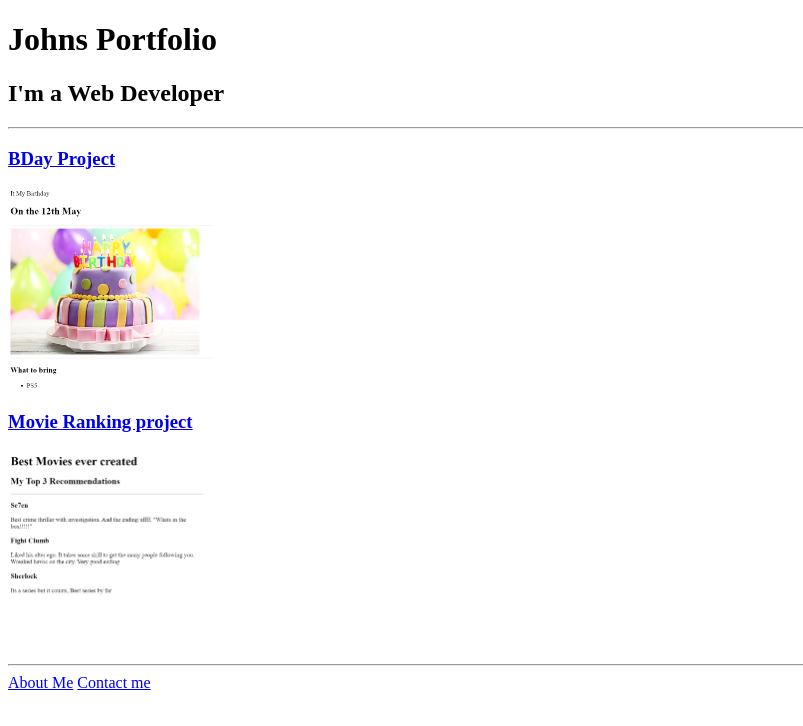
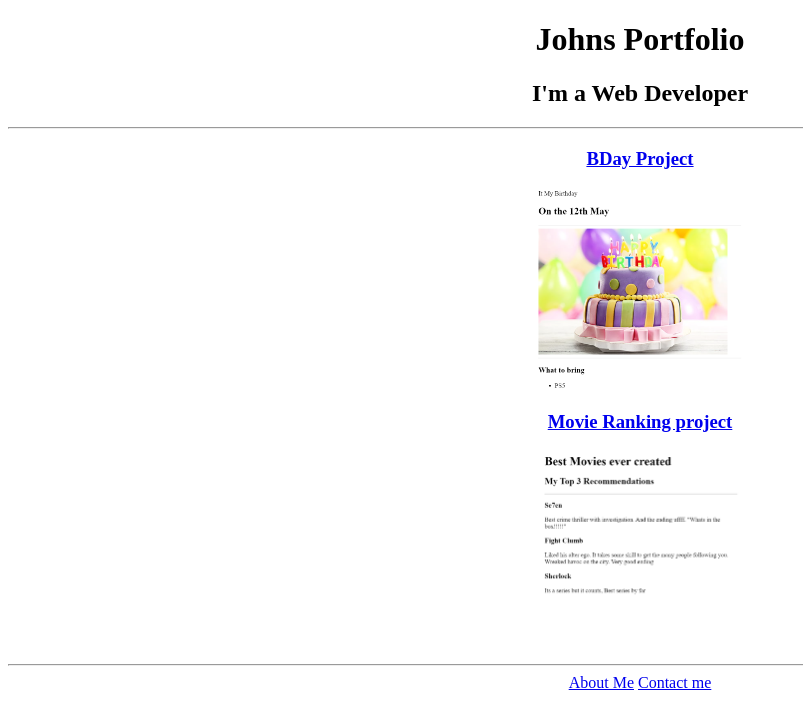
Before and after one commit to skellyjonut/html-portfolio, a plain HTML site: page index.html in a window 1280 px wide. Shown: the whole page, without its empty margins (0-803 px from the left). Drawn offline with Linux system fonts and the light colour scheme.

Commit message:
index.html

```diff
--- a/index.html
+++ b/index.html
@@ -3,14 +3,15 @@
     <head>
         <meta charset="UTF-8">
         <title>Portfolio</title>
+        <link rel="stylesheet" href="./style.css"/>
     </head>
     <body>
-        <h1>Johns Portfolio</h1>
-        <h2>I'm a Web Developer</h2>
+        <h1 id=center>Johns Portfolio</h1>
+        <h2 id=dev>I'm a Web Developer</h2>
         <hr/>
-        <h3><a href="./public/birthday-invite.html">BDay Project</a></h3>
+        <h3 class=pic><a href="./public/birthday-invite.html">BDay Project</a></h3>
         <img src="./assets/images/birthday.png" height ="200" alt="birthday invite card"/>
-        <h3><a href="./public/movie-ranking.html">Movie Ranking project</a></h3>
+        <h3 class=pic><a href="./public/movie-ranking.html">Movie Ranking project</a></h3>
         <img src="./assets/images/movie list.png" height="200"/>
         <hr>
 
```
